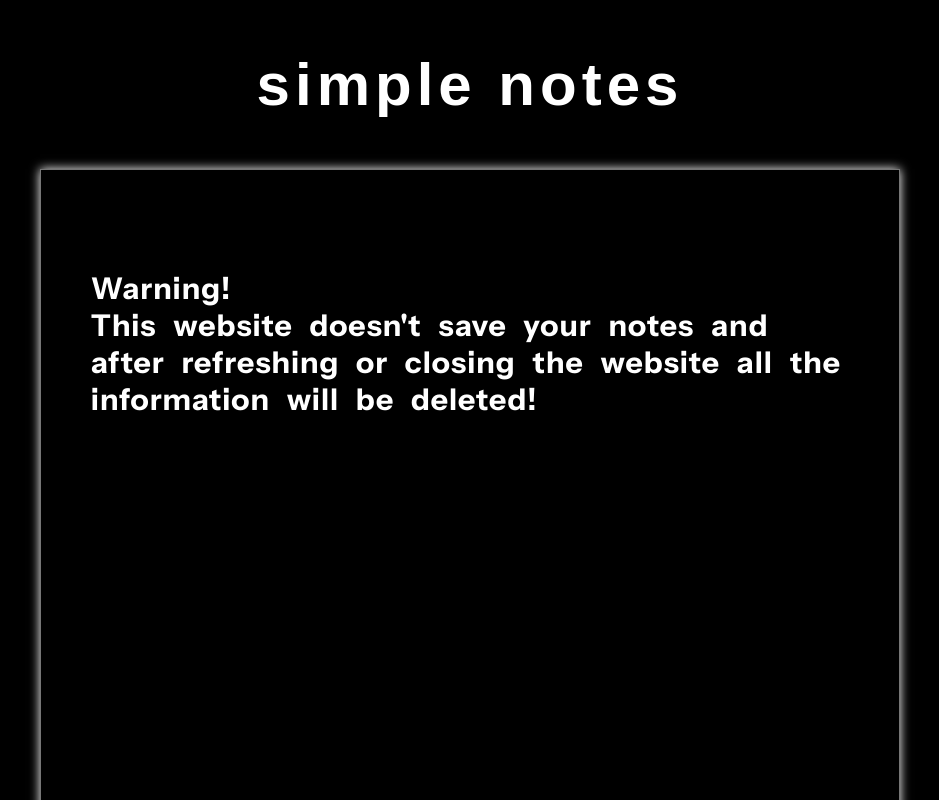
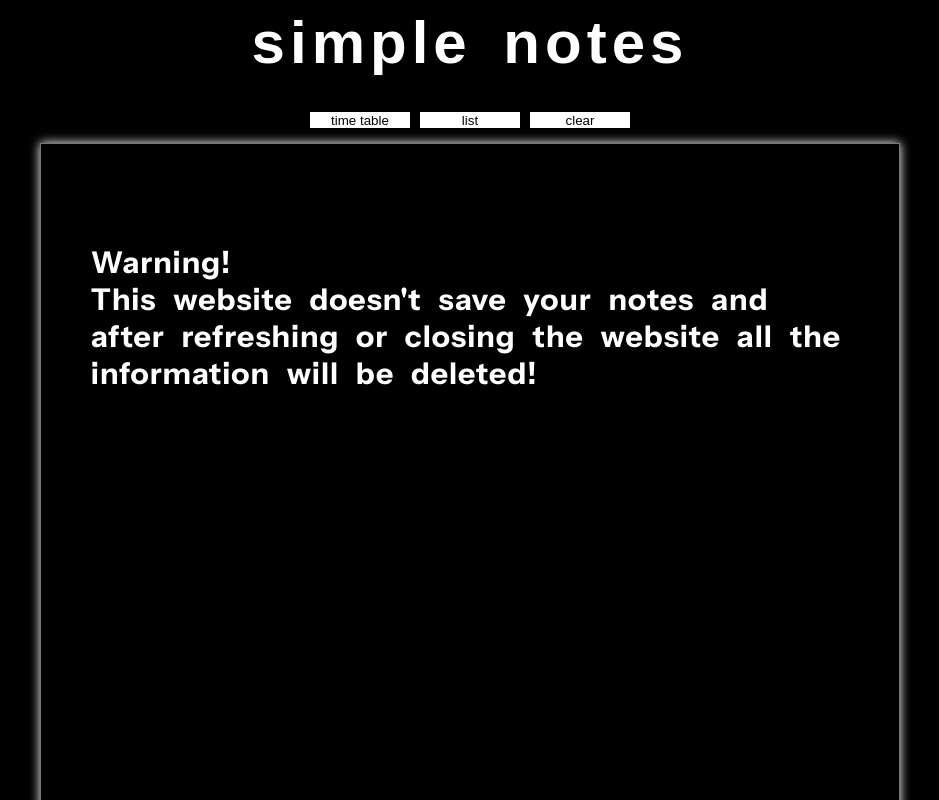
Before and after one commit to 19383562965/simple_notes_01, a plain HTML site: page index.html in a window 1280 px wide. Shown: the top 800 px of the page, without its empty margins (170-1109 px from the left). Drawn offline with Linux system fonts and the light colour scheme; a web font is replaced by a local one.

Commit message:
Update index.html

```diff
--- a/index.html
+++ b/index.html
@@ -17,14 +17,24 @@
   <title>simple notes</title>
 </head>
 <body>
-  <h2>simple notes</h2>
   <div class="note-background">
+    <div class="note-background">
+      <textarea name="text" id="" class="input">
+simple notes
+      </textarea>
+    </div>
+    <div class="buttons-space">
+      <button id="time_table">time table</button>
+      <button id="list">list</button>
+      <button id="clear">clear</button>
+    </div>
     <div class="note-space">
-      <textarea rows="10" cols="50">
+      <textarea rows="10" cols="50" id="text">
 Warning!
 This website doesn't save your notes and after refreshing or closing the website all the information will be deleted!
       </textarea>
     </div>
   </div>
+  <script src="index.js"></script>
 </body>
 </html>
```
